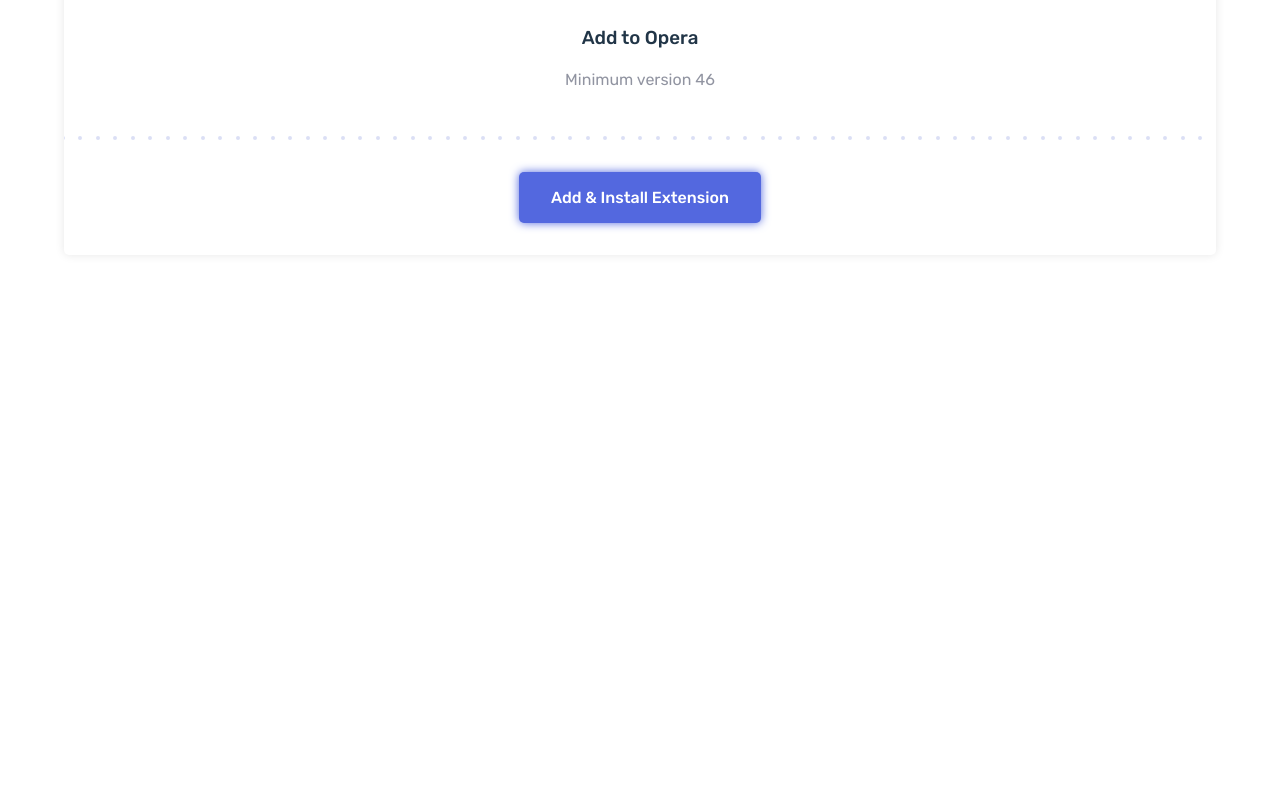
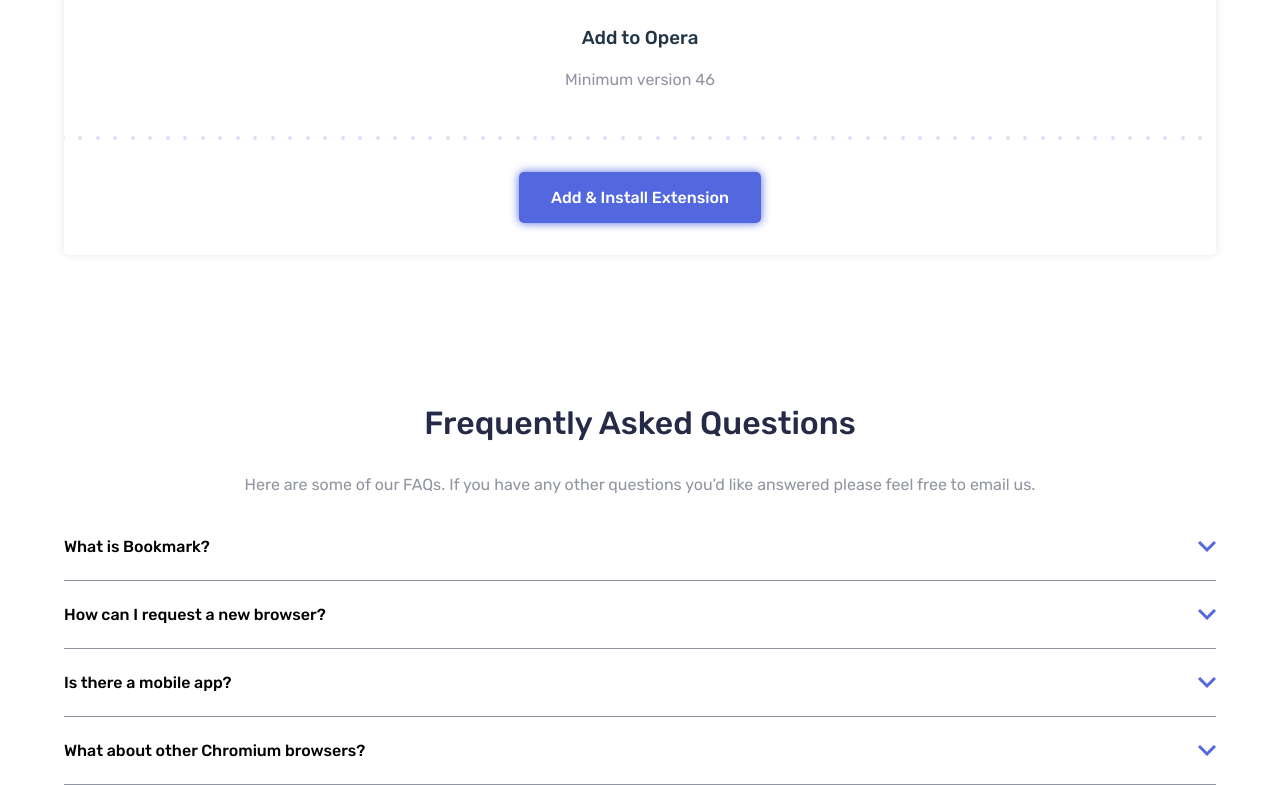
Before and after one commit to Robertron624/bookmark-landing-page, a Svelte app: page / in a window 1280 px wide. Shown: the part 3624-4409 px from the top of the page. Before the commit the page ends 3911 px from the top, so only its background shows below. Built offline with nearby package versions, Linux system fonts and the light colour scheme.

Commit message:
added Faq section

```diff
--- a/package.json
+++ b/package.json
@@ -13,5 +13,8 @@
     "sass": "^1.62.1",
     "svelte": "^3.57.0",
     "vite": "^4.3.2"
+  },
+  "dependencies": {
+    "@smui/icon-button": "^7.0.0-beta.8"
   }
 }
--- a/src/App.svelte
+++ b/src/App.svelte
@@ -1,67 +1,70 @@
 <script>
-  import FeaturesTabs from './FeaturesTabs.svelte'
-  import BrowserCard from './BrowserCard.svelte'
+    import FeaturesTabs from "./FeaturesTabs.svelte";
+    import BrowserCard from "./BrowserCard.svelte";
+    import FaqQuestions from "./FaqQuestions.svelte";
 
     const browsers = [
         {
-      name: 'Chrome',
+            name: "Chrome",
             version: 62,
-      url: '/logo-chrome.svg'
+            url: "/logo-chrome.svg",
         },
         {
-      name: 'Firefox',
+            name: "Firefox",
             version: 55,
-      url: '/logo-firefox.svg'
+            url: "/logo-firefox.svg",
         },
         {
-      name: 'Opera',
+            name: "Opera",
             version: 46,
-      url: '/logo-opera.svg'
-    }
-  ]
-
-  let cats = [
-		{ id: 'J---aiyznGQ', name: 'Keyboard Cat' },
-		{ id: 'z_AbfPXTKms', name: 'Maru' },
-		{ id: 'OUtn3pvWmpg', name: 'Henri The Existential Cat' }
+            url: "/logo-opera.svg",
+        },
     ];
 
+    const data = {
+        "What is Bookmark?": ` Lorem ipsum dolor sit amet, consectetur adipiscing elit. Fusce tincidunt
+  justo eget ultricies fringilla. Phasellus blandit ipsum quis quam ornare mattis.`,
+        "How can I request a new browser?": `  Vivamus luctus eros aliquet convallis ultricies. Mauris augue massa, ultricies non ligula.
+  Suspendisse imperdiet. Vivamus luctus eros aliquet convallis ultricies. Mauris augue massa,
+  ultricies non ligula. Suspendisse imperdie tVivamus luctus eros aliquet convallis ultricies.
+  Mauris augue massa, ultricies non ligula. Suspendisse imperdiet.`,
+        "Is there a mobile app?": `  Sed consectetur quam id neque fermentum accumsan. Praesent luctus vestibulum dolor, ut condimentum
+  urna vulputate eget. Cras in ligula quis est pharetra mattis sit amet pharetra purus. Sed
+  sollicitudin ex et ultricies bibendum.`,
+        "What about other Chromium browsers?": ` Integer condimentum ipsum id imperdiet finibus. Vivamus in placerat mi, at euismod dui. Aliquam vitae neque eget nisl gravida pellentesque non ut velit.`,
+    };
 </script>
 
 <header>
-  <img src="/logo-bookmark.svg" alt="bookmark logo">
+    <img src="/logo-bookmark.svg" alt="bookmark logo" />
     <div class="mobile-menu">
-    <img src="/icon-hamburger.svg" alt="hamburger icon">
+        <img src="/icon-hamburger.svg" alt="hamburger icon" />
     </div>
 </header>
 
 <main>
     <div class="hero">
-    <div class="background-shape"></div>
-    <img src="/illustration-hero.svg" alt="illustration of a tablet">
+        <div class="background-shape" />
+        <img src="/illustration-hero.svg" alt="illustration of a tablet" />
     </div>
     <section class="intro-text">
-    <h1 class="title">
-      A Simple Bookmark Manager
-    </h1>
+        <h1 class="title">A Simple Bookmark Manager</h1>
         <p>
-      A clean and simple interface to organize your favourite websites. Open a new browser tab and see your sites load instantly. Try it for free.
+            A clean and simple interface to organize your favourite websites.
+            Open a new browser tab and see your sites load instantly. Try it for
+            free.
         </p>
         <div class="buttons">
-      <button>
-        Get it on Chrome
-      </button>
-      <button>
-        Get it on Firefox
-      </button>
+            <button> Get it on Chrome </button>
+            <button> Get it on Firefox </button>
         </div>
     </section>
     <section class="features">
-    <h1 class="title">
-      Features
-    </h1>
+        <h1 class="title">Features</h1>
         <p class="content">
-      Our aim is to make it quick and easy for you to access your favourite websites. Your bookmarks sync between your devices so you can access them on the go.
+            Our aim is to make it quick and easy for you to access your
+            favourite websites. Your bookmarks sync between your devices so you
+            can access them on the go.
         </p>
         <FeaturesTabs />
         <section class="browsers">
@@ -70,15 +73,25 @@
             {/each}
         </section>
     </section>
+    <section class="faq">
+        <h2>Frequently Asked Questions</h2>
+        <p>
+            Here are some of our FAQs. If you have any other questions you’d
+            like answered please feel free to email us.
+        </p>
+        <div class="questions">
+            {#each Object.entries(data) as entry}
+                <FaqQuestions {entry} />
+            {/each}
+        </div>
+    </section>
 </main>
 
 <style type="text/scss" lang="scss">
-
-  @import './vars.scss';
+    @import "./vars.scss";
 
     main {
         text-align: center;
-
 
         .hero {
             position: relative;
@@ -111,13 +124,12 @@
                 color: $very-dark-blue;
             }
 
-      p{
+            p {
                 color: $grayish-blue;
                 padding: 0 2rem;
             }
 
-      .buttons
-      {
+            .buttons {
                 margin-top: 2rem;
                 margin-bottom: 2rem;
                 display: flex;
@@ -168,6 +180,21 @@
             flex-direction: column;
             gap: 2rem;
         }
+
+        section.faq {
+            margin-top: 7rem;
+
+            h2 {
+                font-size: 2rem;
+                font-weight: 500;
+                color: $very-dark-blue;
+            }
+
+            p {
+                color: $grayish-blue;
+                padding: 0 2rem;
+            }
+        }
     }
 
     header {
@@ -175,6 +202,4 @@
         justify-content: space-between;
         padding: 2rem 2rem;
     }
-
-
 </style>
--- /dev/null
+++ b/src/FaqQuestions.svelte
@@ -0,0 +1,75 @@
+<script>
+    import { slide } from "svelte/transition";
+    export let entry;
+    let isOpen = false;
+    const toggle = () => (isOpen = !isOpen);
+</script>
+
+
+<div class="container">
+    <button on:click={toggle} aria-expanded={isOpen}
+        >
+        {entry[0]}
+        <svg xmlns="http://www.w3.org/2000/svg" width="18" height="12"
+            ><path
+                fill="none"
+                stroke="currentcolor"
+                stroke-width="3"
+                d="M1 1l8 8 8-8"
+            />
+        </svg>
+    </button>
+    {#if isOpen}
+        <div transition:slide={{ duration: 300 }}>
+            <p class="content">{entry[1]}</p>
+        </div>
+    {/if}
+</div>
+
+
+<style lang="scss">
+    @import "./vars.scss";
+
+    .container {
+        border-bottom: 1px solid $grayish-blue;
+        width: 90%;
+        margin: 0 auto;
+    }
+
+    button {
+        width: 100%;
+        border: none;
+        background: none;
+        display: flex;
+        align-items: center;
+        justify-content: space-between;
+        color: black;
+        font-size: 1rem;
+        cursor: pointer;
+        padding: 1.5rem 0;
+        text-align: left;
+        border-radius: 0;
+
+        &:focus {
+            outline: none;
+        }
+    }
+
+    .content {
+        color: $grayish-blue;
+        text-align: left;
+        width: 100%;
+        margin: 0;
+        padding-bottom: 1.5rem;
+    }
+
+    svg {
+        color: $soft-blue;
+        transition: transform 0.2s ease-in;
+    }
+
+    [aria-expanded="true"] svg {
+        transform: rotate(0.5turn);
+        color: $soft-red;
+    }
+</style>
```
Also changed, not shown: src/lib/Counter.svelte (deleted, +0 -10 lines), 2 other files (tests, documents, lock files or other folders). Lines whose indentation alone changed are shown as unchanged.
